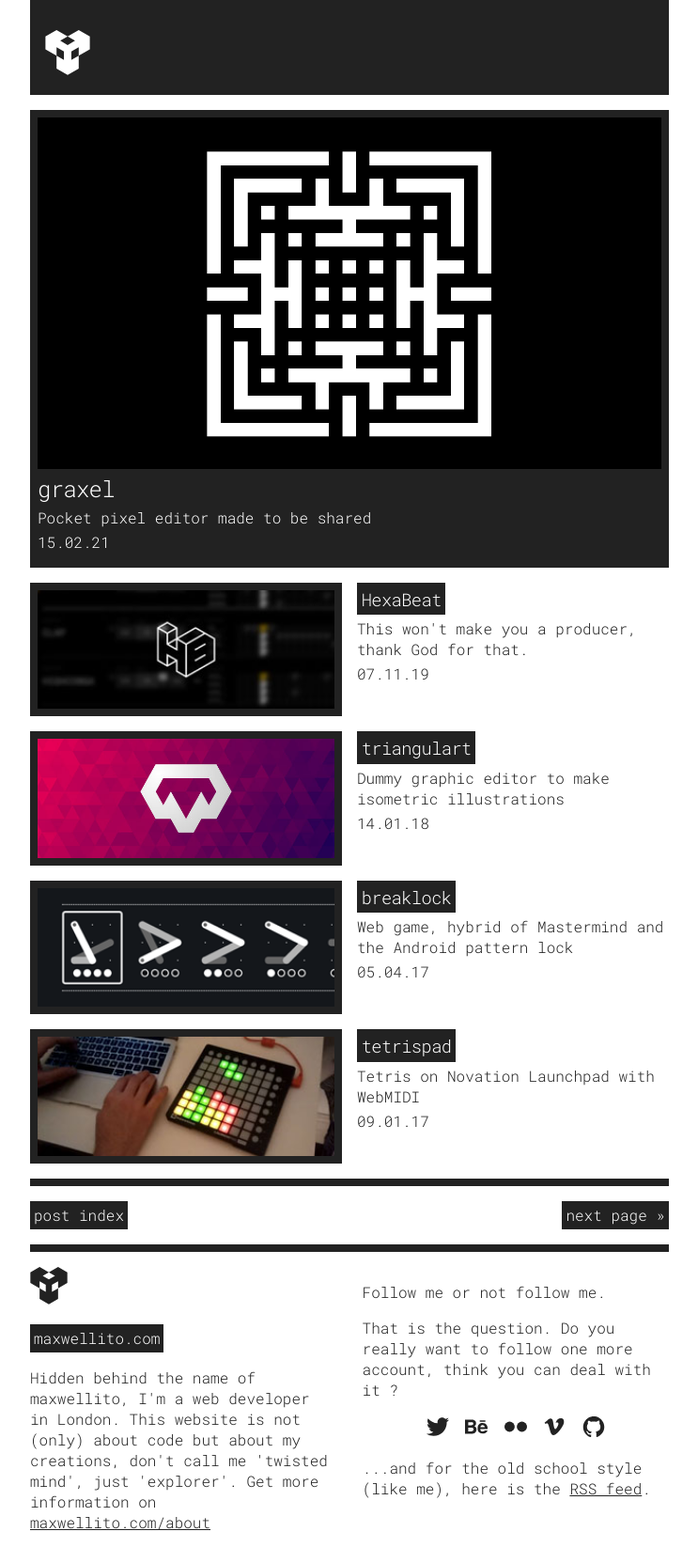
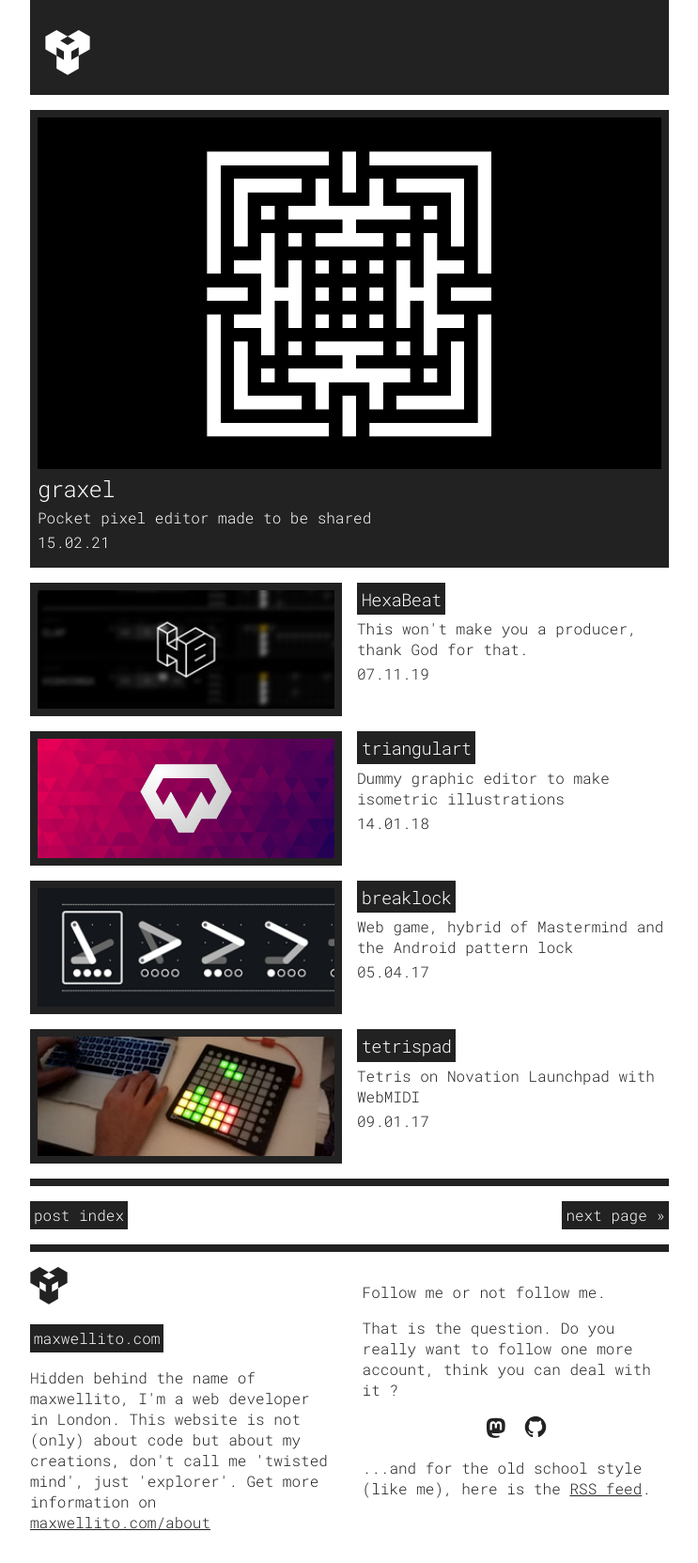
Before and after one commit to maxwellito/dotcom, a Jekyll site: the page built from index.md, in a window 1280 px wide. Shown: the whole page at 94% size, without its empty margins (96-839 px from the left). Built offline with Jekyll 4.4.1, drawn with Linux system fonts in a browser that asks for light colours.

Commit message:
Bye Twitter

```diff
--- a/_layouts/page.html
+++ b/_layouts/page.html
@@ -26,17 +26,8 @@ layout: base
 		<p class="title">Follow me or not follow me.</p>
 		<p>That is the question. Do you really want to follow one more account, think you can deal with it ?</p>
 		<div class="footer-links">
-			<a href="https://twitter.com/mxwllt" title="Maxwellito's Twitter (@mxwllt)">
-				<svg class="icon"><use xlink:href="#icon-twitter"></use></svg>
-			</a>
-			<a href="https://behance.net/maxwellito" title="Maxwellito Behance Network gallery">
-				<svg class="icon"><use xlink:href="#icon-behance"></use></svg>
-			</a>
-			<a href="https://flickr.com/people/xxsmax" title="Maxwellito's Flickr gallery">
-				<svg class="icon"><use xlink:href="#icon-flickr"></use></svg>
-			</a>
-			<a href="https://vimeo.com/maxwellito" title="Maxwellito's Vimeo">
-				<svg class="icon"><use xlink:href="#icon-vimeo"></use></svg>
+			<a rel="me" href="https://mastodon.social/@maxwellito" title="Maxwellito's Mastodon profile (@maxwellito)">
+				<svg class="icon"><use xlink:href="#icon-mastodon"></use></svg>
 			</a>
 			<a href="https://github.com/maxwellito" title="Maxwellito's GitHub">
 				<svg class="icon"><use xlink:href="#icon-github"></use></svg>
@@ -117,4 +108,9 @@ layout: base
 	<circle cx="29" cy="64" r="29"/>
 	<circle cx="99" cy="64" r="29"/>
 </symbol>
+<symbol viewBox="-10 -5 1034 1034" id="icon-mastodon">
+	<path d="M499 112q-93 1 -166 11q-81 11 -128 33l-14 8q-16 10 -32 25q-22 21 -38 47q-21 33 -32 73q-14 47 -14 103v37q0 77 1 119q3 113 18 188q19 95 62 154q50 67 134 89q109 29 210 24q46 -3 88 -12q30 -7 55 -17l19 -8l-4 -75l-22 6q-28 6 -57 10q-41 6 -78 4q-53 -1 -80 -7
+q-43 -8 -67 -30q-29 -25 -35 -72q-2 -14 -2 -29l25 6q31 6 65 10q48 7 93 9q42 2 92 -2q32 -2 88 -9t107 -30q49 -23 81.5 -54.5t38.5 -63.5q9 -45 13 -109q4 -46 5 -97v-41q0 -56 -14 -103q-11 -40 -32 -73q-16 -26 -38 -47q-15 -15 -32 -25q-12 -8 -14 -8
+q-46 -22 -127 -33q-74 -10 -166 -11h-3zM367 267q73 0 109 56l24 39l24 -39q36 -56 109 -56q63 0 101 43t38 117v239h-95v-232q0 -74 -61 -74q-69 0 -69 88v127h-94v-127q0 -88 -69 -88q-61 0 -61 74v232h-95v-239q0 -74 38 -117t101 -43z" />
+</symbol>
 </svg>
```
